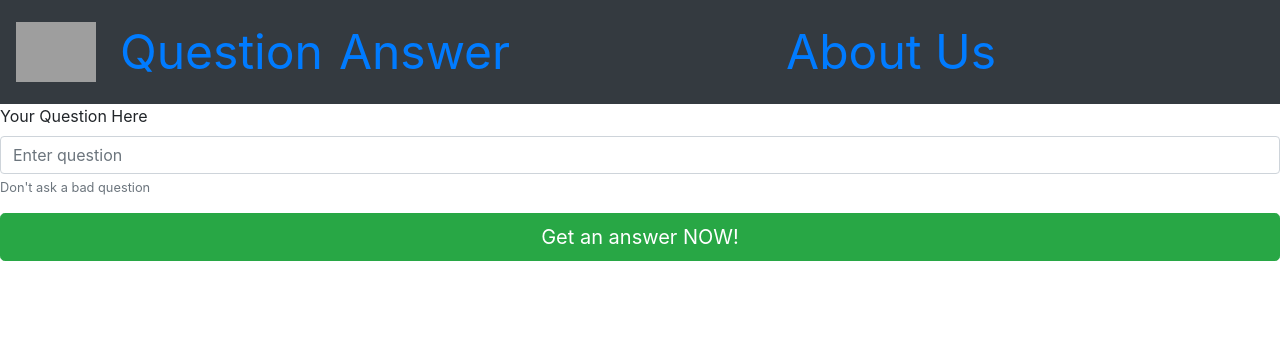
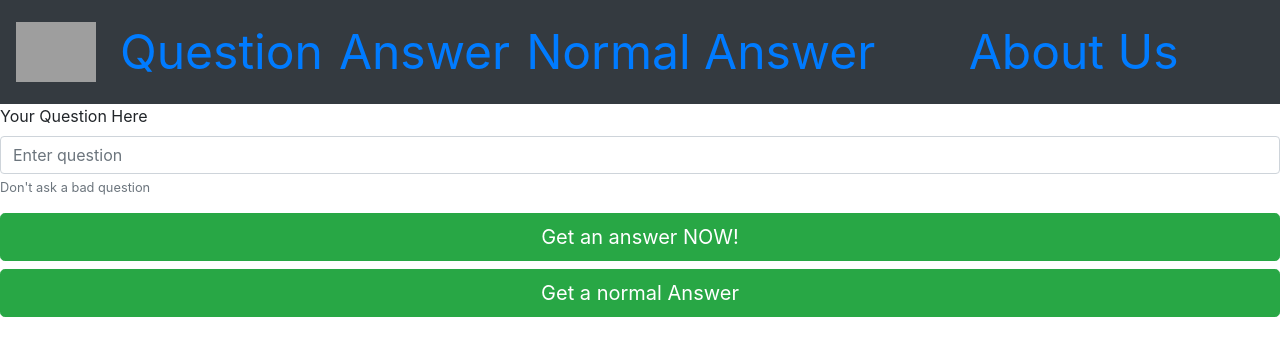
Before and after one commit to ollyshindell8/EightBall, a Django app: page /eightball/question/ in a window 1280 px wide. Shown: the top 356 px of the page. Run offline with Django 3.2, Linux system fonts and the light colour scheme; some libraries are stand-ins or nearby versions; grey boxes are pictures that could not be loaded.

Commit message:
added normal answers

```diff
--- a/eightball/admin.py
+++ b/eightball/admin.py
@@ -1,5 +1,6 @@
 from django.contrib import admin
 
-from .models import Answers
+from .models import Answers, NormalAnswers
 
 admin.site.register(Answers)
+admin.site.register(NormalAnswers)
--- a/eightball/urls.py
+++ b/eightball/urls.py
@@ -1,10 +1,11 @@
 from django.urls import path
 
-from eightball.views import EightballAnswerView, QuestionView, IndexView, AboutView
+from eightball.views import EightballAnswerView, QuestionView, IndexView, AboutView, NormalAnswerView
 
 urlpatterns = [
     path('answer/', EightballAnswerView.as_view(), name='answer'),
     path('question/', QuestionView.as_view(), name='question'),
     path('', IndexView.as_view(), name='home'),
-    path('about/', AboutView.as_view(), name='about')
+    path('about/', AboutView.as_view(), name='about'),
+    path('normal/', NormalAnswerView.as_view(), name='normal')
 ]
--- a/eightball/views.py
+++ b/eightball/views.py
@@ -1,6 +1,6 @@
 from django.views.generic import ListView, TemplateView
 
-from eightball.models import Answers
+from eightball.models import Answers, NormalAnswers
 
 import random
 
@@ -28,3 +28,16 @@ class IndexView(TemplateView):
 
 class AboutView(TemplateView):
     template_name = "about.html"
+
+
+class NormalAnswerView(ListView):
+    model = NormalAnswers
+    template_name = "return_answer.html"
+
+    def get_context_data(self, **kwargs):
+        # Call the base implementation first to get a context
+        context = super().get_context_data(**kwargs)
+        # Add in a QuerySet of all the books
+        answers = NormalAnswers.objects.all()
+        context['random_item'] = random.choice(answers)
+        return context
--- a/templates/nutbar.html
+++ b/templates/nutbar.html
@@ -18,6 +18,9 @@
       <li class="nav-item active">
         <a class="nav-link" href="{% url 'answer' %}"><font size="+4">Answer</font></a>
       </li>
+        <li class="nav-item active">
+        <a class="nav-link" href="{% url 'normal' %}"><font size="+4">Normal Answer</font></a>
+      </li>
     </ul>
       <ul class="navbar-nav mr-auto">
           <li class="nav-item active my-2 my-lg-0" style="text-align: right">
--- a/templates/question_form.html
+++ b/templates/question_form.html
@@ -11,5 +11,6 @@
     <small id="emailHelp" class="form-text text-muted">Don't ask a bad question</small>
   </div>
     <a href="{% url 'answer' %}" class="btn btn-lg btn-success btn-block" role="button">Get an answer NOW!</a>
+    <a href="{% url 'normal' %}" class="btn btn-lg btn-success btn-block" role="button">Get a normal Answer</a>
 </form>
 {% endblock content %}
```
Also changed, not shown: eightball/models.py (+7 -0 lines), 1 other file.
